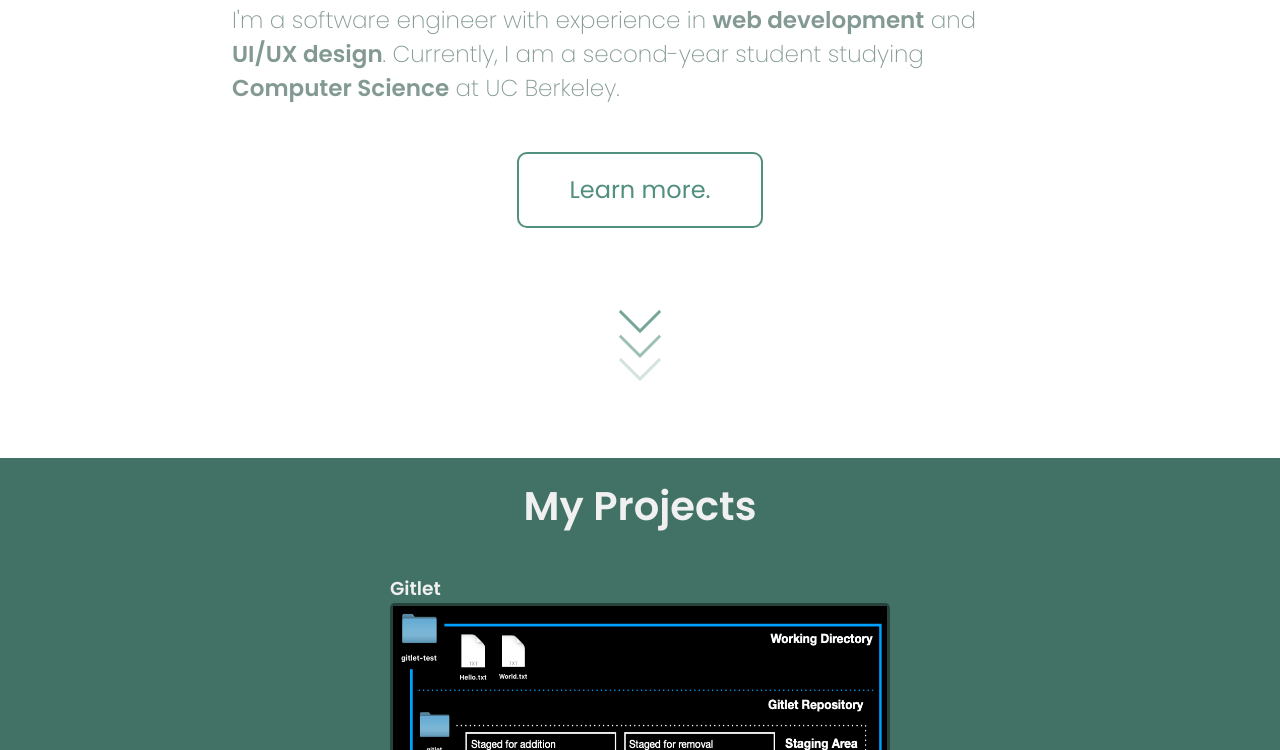
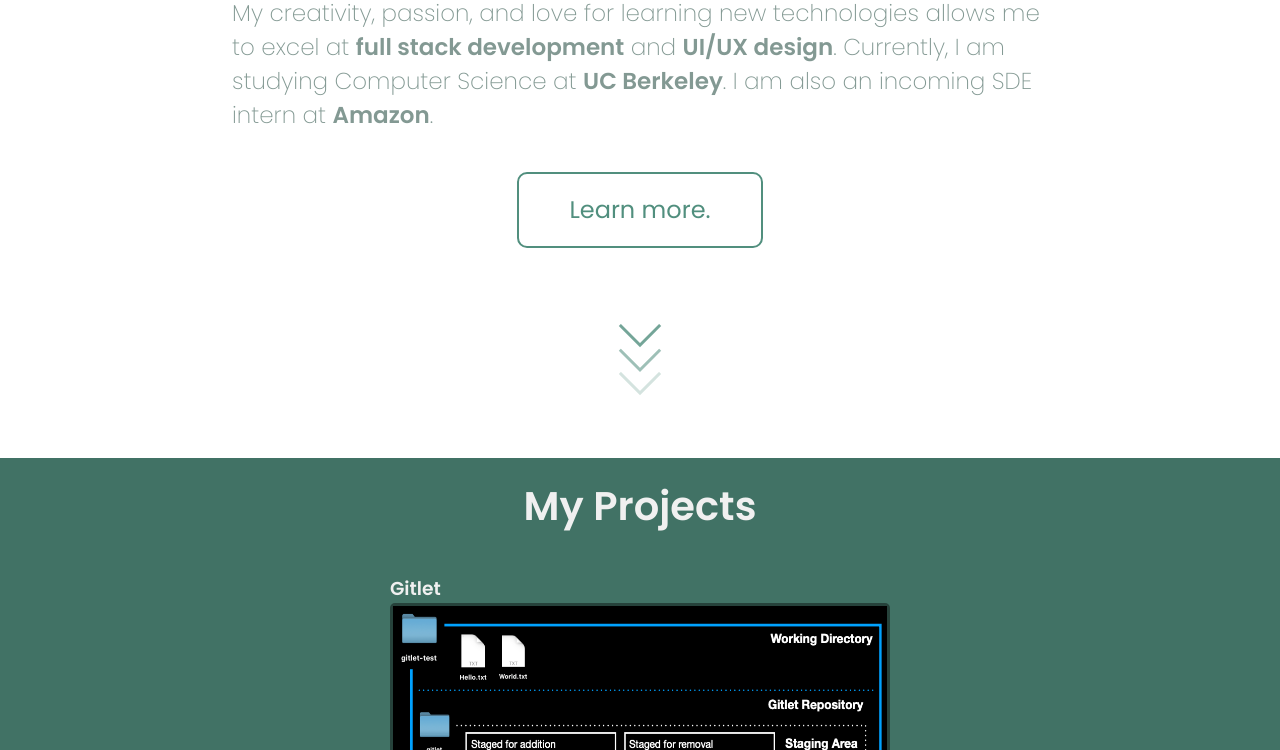
Before and after one commit to xandyngox/personal-website, a plain HTML site: page index.html in a window 1280 px wide. Shown: the part 350-1100 px from the top of the page. Drawn offline with Linux system fonts and the light colour scheme.

Commit message:
change description

```diff
--- a/index.html
+++ b/index.html
@@ -43,10 +43,12 @@
           <h1>I'm a Software Engineer.</h1>
           <div class="description">
             <p>
-              I'm a software engineer with experience in
-              <strong>web development</strong> and
-              <strong>UI/UX design</strong>. Currently, I am a second-year
-              student studying <strong>Computer Science</strong> at UC Berkeley.
+              My creativity, passion, and love for learning new technologies
+              allows me to excel at
+              <strong>full stack development</strong> and
+              <strong>UI/UX design</strong>. Currently, I am studying Computer
+              Science at <strong>UC Berkeley</strong>. I am also an incoming SDE
+              intern at <strong>Amazon</strong>.
             </p>
           </div>
         </div>
```
